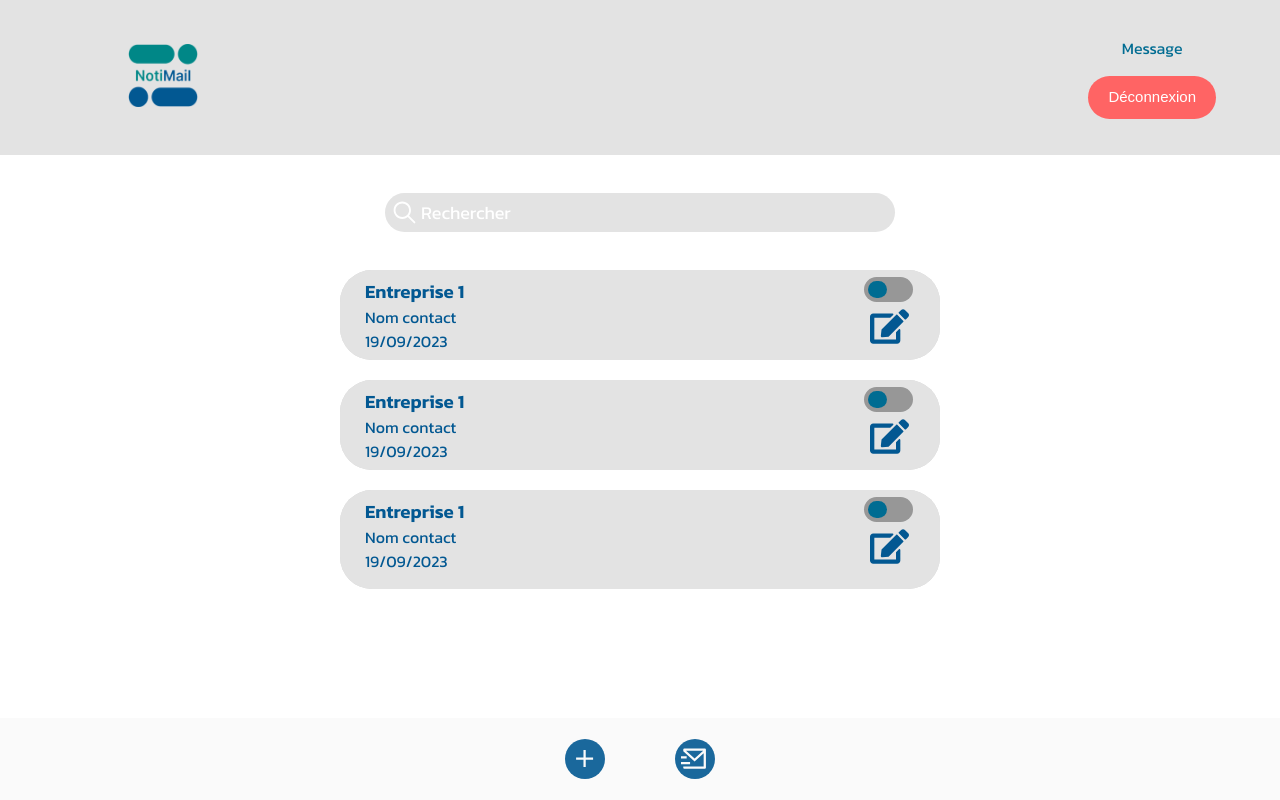
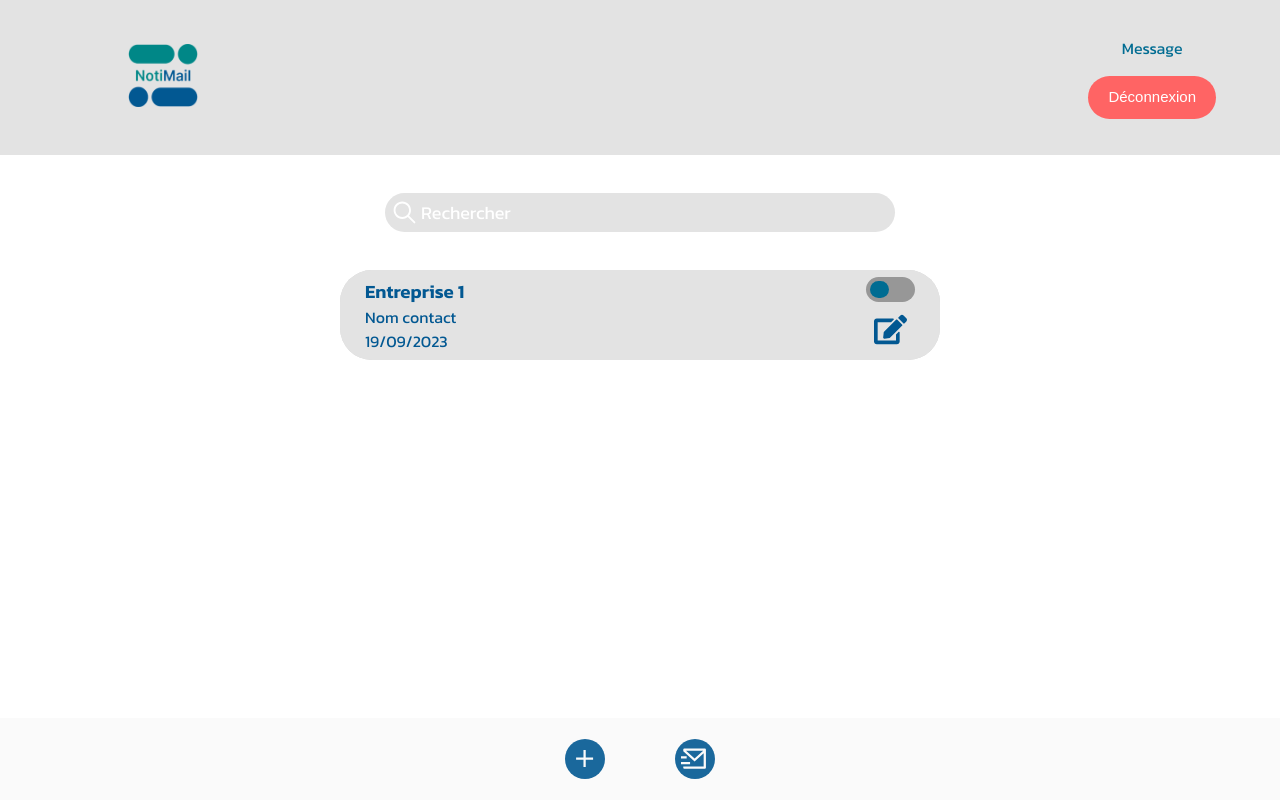
Before and after one commit to tankzercode/Notimail-Front-CDA, a React (Vite) app in the folder notemail/: page /admin in a window 1280 px wide. Built offline with nearby package versions, Linux system fonts and the light colour scheme.

Commit message:
Admin update

```diff
--- a/notemail/src/admin-page/admin.jsx
+++ b/notemail/src/admin-page/admin.jsx
@@ -58,52 +58,10 @@ const Admin = () => {
                     {showDetails && <EntrepriseMoreDetails></EntrepriseMoreDetails>}
                 </div>
             </div>
-            <div className={style.entrepriseListContainer}>
-                <div className={style.moreDetailsContainer} onClick={handleCardClick}>
-                    <div className={style.entrepriseCard}>
-                        <div className={style.entrepriseInfos}>
-                            <h3>Entreprise 1</h3>
-                            <p>Nom contact</p>
-                            <p>19/09/2023</p>
-                        </div>
-                        <div className={style.entrepriseEdit}>
-                            <label className={style.toggleButton}>
-                                <input type="checkbox" />
-                                <span className={style.knob}></span>
-                            </label>
-                            <button>
-                                <FaEdit style={{ color: 'var(--color2)' }} className={style.editButton} />
-                            </button>
-                        </div>
-                    </div>
-                    {showDetails && <EntrepriseMoreDetails></EntrepriseMoreDetails>}
-                </div>
-            </div>
-            <div className={style.entrepriseListContainer}>
-                <div className={style.moreDetailsContainer} onClick={handleCardClick}>
-                    <div className={style.entrepriseCard}>
-                        <div className={style.entrepriseInfos}>
-                            <h3>Entreprise 1</h3>
-                            <p>Nom contact</p>
-                            <p>19/09/2023</p>
-                        </div>
-                        <div className={style.entrepriseEdit}>
-                            <label className={style.toggleButton}>
-                                <input type="checkbox" />
-                                <span className={style.knob}></span>
-                            </label>
-                            <button className={style.editButton}>
-                                <FaEdit style={{ color: 'var(--color2)' }} className={style.editButton} />
-                            </button>
-                        </div>
-                    </div>
-                    {showDetails && <EntrepriseMoreDetails></EntrepriseMoreDetails>}
-                </div>
-            </div>
             <div className={style.buttonSection}>
                 <div className={style.buttonContainer}>
-                    <button><IoMdAdd color="var(--color6)" fontSize="1.7rem" padding=""/></button>
-                    <button><RiMailSendLine color="var(--color6)" fontSize="1.7rem" padding=""/></button>
+                    <button><IoMdAdd color="var(--color6)" fontSize="1.7rem"/></button>
+                    <button><RiMailSendLine color="var(--color6)" fontSize="1.7rem"/></button>
                 </div>
             </div>
         </>
--- a/notemail/src/admin-page/admin.module.css
+++ b/notemail/src/admin-page/admin.module.css
@@ -53,7 +53,10 @@
     justify-content: space-between;
 }
 .editButton{
-    font-size: 39px;
+    font-size: 33px;
+}
+.entrepriseEdit button {
+    outline: none;
 }
 
 /* toggle switch */
```
